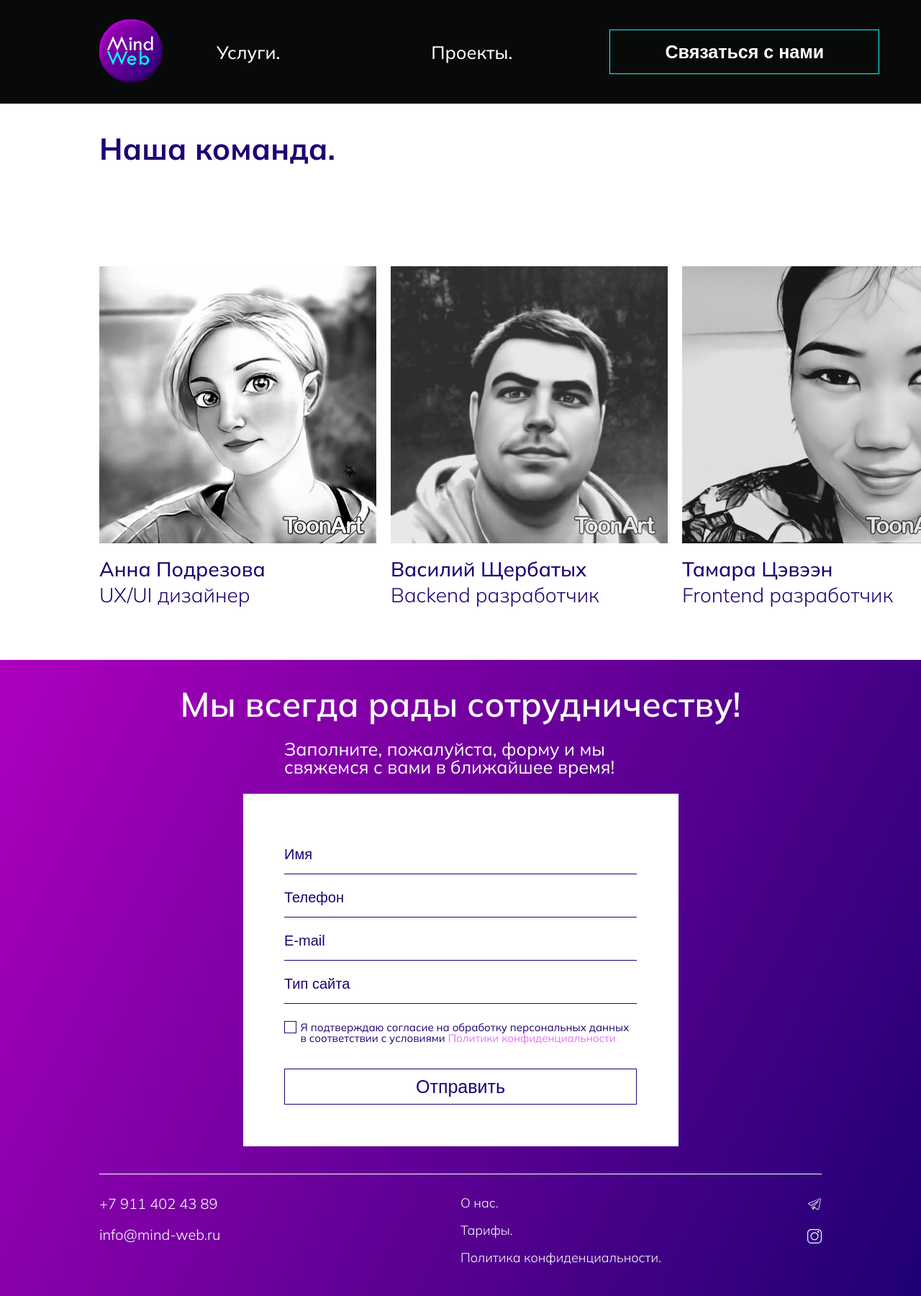
After one commit to vash050/mind_web, a Django app: page /team/ in a window 1280 px wide. The commit adds this page. Shown: the whole page at 72% size. Run offline with Django 4.2, Linux system fonts and the light colour scheme; some libraries are stand-ins or nearby versions.

Commit message:
team.html

```diff
--- /dev/null
+++ b/mainapp/templates/mainapp/includes/inc__header.html
@@ -0,0 +1,87 @@
+{% load static %}
+
+    <header class="flex header black-bgr">
+        <nav class="main-nav">
+            <ul class="flex main-nav-list">
+                <li>
+                    <a href="{% url 'mainapp:index' %}">
+                        <img class="logo" alt="MindWeb logo" src="{% static 'img/logo.svg' %}"/>
+                    </a>
+                </li>
+                <li class="main-nav-list-li">
+                    <a class="main-nav-link" href="{% url 'mainapp:service' %}"
+                    >Услуги.
+                        <svg viewBox="0 0 104 52" fill="none" class="svg-main-menu">
+                            <path
+                                    class="path"
+                                    d="M42.5 7C42.5 7 15.9999 6 6.99996 12.5C-1.99999 19 1.99999 29.5 3.99997 33.5C5.99994 37.5 9.49997 45 24.5 49C39.5 53 62.5 51 72.9999 49C83.4999 47 92.9999 46.5 99.4999 37.5C106 28.5 103 21.5 91.9999 15C80.9999 8.5 74.3412 7.78516 62.5 5C52.1239 2.55946 35.5 1 35.5 1"
+                            />
+                        </svg>
+                    </a>
+                </li>
+                <li class="main-nav-list-li">
+                    <a class="main-nav-link" href="{% url 'mainapp:team' %}"
+                    >Проекты.
+                        <svg viewBox="0 0 104 52" fill="none" class="svg-main-menu">
+                            <path
+                                    class="path"
+                                    d="M42.5 7C42.5 7 15.9999 6 6.99996 12.5C-1.99999 19 1.99999 29.5 3.99997 33.5C5.99994 37.5 9.49997 45 24.5 49C39.5 53 62.5 51 72.9999 49C83.4999 47 92.9999 46.5 99.4999 37.5C106 28.5 103 21.5 91.9999 15C80.9999 8.5 74.3412 7.78516 62.5 5C52.1239 2.55946 35.5 1 35.5 1"
+                            />
+                        </svg>
+                    </a>
+                </li>
+            </ul>
+        </nav>
+
+        <div class="flex main-nav-list">
+            <button class="btn-nav">Связаться с нами</button>
+            <div class="flex burger-menu-block openNav" id="openNav">
+                <div class="burger-menu openNav">&nbsp;</div>
+            </div>
+        </div>
+    </header>
+    <div id="mySidenav" class="sidenav">
+        <ul id="myDropdown" class="flex menu__list">
+            <li id="closeNav" class="closebtn accent-font closeNav">&times;</li>
+            <li class="sidenav-link-mobil">
+                <a href="service.html" id="meLink" class="sidenav-link main-nav-link meLink">
+                    Услуги.
+                </a>
+            </li>
+            <li class="sidenav-link-mobil">
+                <a href="#" id="meLink" class="sidenav-link main-nav-link meLink">
+                    Проекты.
+                </a>
+            </li>
+            <li>
+                <a href="team.html" id="meLink" class="sidenav-link main-nav-link meLink">
+                    О нас.
+                    <svg viewBox="0 0 104 52" fill="none" class="svg svg-sidenav">
+                        <path
+                                class="path"
+                                d="M42.5 7C42.5 7 15.9999 6 6.99996 12.5C-1.99999 19 1.99999 29.5 3.99997 33.5C5.99994 37.5 9.49997 45 24.5 49C39.5 53 62.5 51 72.9999 49C83.4999 47 92.9999 46.5 99.4999 37.5C106 28.5 103 21.5 91.9999 15C80.9999 8.5 74.3412 7.78516 62.5 5C52.1239 2.55946 35.5 1 35.5 1"
+                        />
+                    </svg>
+                </a>
+            </li>
+            <li>
+                <a href="service.html" class="main-nav-link sidenav-link ">
+                    Тарифы.
+                    <svg viewBox="0 0 104 52" fill="none" class="svg svg-sidenav-long">
+                        <path
+                                class="path"
+                                d="M42.5 7C42.5 7 15.9999 6 6.99996 12.5C-1.99999 19 1.99999 29.5 3.99997 33.5C5.99994 37.5 9.49997 45 24.5 49C39.5 53 62.5 51 72.9999 49C83.4999 47 92.9999 46.5 99.4999 37.5C106 28.5 103 21.5 91.9999 15C80.9999 8.5 74.3412 7.78516 62.5 5C52.1239 2.55946 35.5 1 35.5 1"
+                        />
+                    </svg>
+                </a>
+            </li>
+        </ul>
+        <div class="flex menu__list menu__list-mobil">
+            <p class="sidenav-contact">+7 911 402 43 89</p>
+            <p class="sidenav-contact">info@mind-web.ru</p>
+            <div class="flex sidenav-social-media">
+                <img src="{% static 'img/telegram.svg' %}" alt="telegram-icon">
+                <img src="{% static 'img/instagram.svg' %}" alt="instagram-icon">
+            </div>
+        </div>
+    </div>
--- a/mainapp/templates/mainapp/index.html
+++ b/mainapp/templates/mainapp/index.html
@@ -25,7 +25,7 @@
                         </a>
                     </li>
                     <li class="main-nav-list-li">
-                        <a class="main-nav-link" href="#">Проекты.
+                        <a class="main-nav-link" href="{% url 'mainapp:team' %}">Проекты.
                             <svg viewBox="0 0 104 52" fill="none" class="svg svg-main-menu-big">
                                 <path
                                         class="path"
--- a/mainapp/templates/mainapp/team.html
+++ b/mainapp/templates/mainapp/team.html
@@ -1,131 +1,29 @@
-<!DOCTYPE html>
-<html lang="en">
-  <head>
-    <meta charset="UTF-8" />
-    <meta http-equiv="X-UA-Compatible" content="IE=edge" />
-    <meta name="viewport" content="width=device-width, initial-scale=1.0" />
-    <link rel="preconnect" href="https://fonts.googleapis.com" />
-    <link rel="preconnect" href="https://fonts.gstatic.com" crossorigin />
-    <link
-      href="https://fonts.googleapis.com/css2?family=Mulish:wght@300;400;500;600;700&family=Nunito:wght@300;400;600&display=swap"
-      rel="stylesheet"
-    />
-    <link rel="stylesheet" href="css/general.css" />
-    <link rel="stylesheet" href="css/style.css" />
-    <link rel="stylesheet" href="css/queries.css" />
-    <script src="js/sidebar.js" defer></script>
-    <script src="js/swiperForTablet.js" defer></script>
+{% extends 'mainapp/base.html' %}
+{% load static %}
 
-    <script src="https://cdnjs.cloudflare.com/ajax/libs/gsap/3.8.0/gsap.min.js"></script>
-    <link
-      rel="stylesheet"
-      href="https://unpkg.com/swiper/swiper-bundle.min.css"
-    />
-    <script src="https://unpkg.com/swiper/swiper-bundle.min.js"></script>
 
-    <title>MindWeb - команда</title>
-  </head>
+{% block conteiner %}
+
+
     <body>
-    <header class="flex header black-bgr">
-      <nav class="main-nav">
-        <ul class="flex main-nav-list">
-          <li>
-            <a href="index.html">
-              <img class="logo" alt="MindWeb logo" src="img/logo.svg" />
-            </a>
-          </li>
-          <li class="main-nav-list-li">
-            <a class="main-nav-link" href="service.html"
-              >Услуги.
-              <svg viewBox="0 0 104 52" fill="none" class="svg-main-menu">
-                <path
-                  class="path"
-                  d="M42.5 7C42.5 7 15.9999 6 6.99996 12.5C-1.99999 19 1.99999 29.5 3.99997 33.5C5.99994 37.5 9.49997 45 24.5 49C39.5 53 62.5 51 72.9999 49C83.4999 47 92.9999 46.5 99.4999 37.5C106 28.5 103 21.5 91.9999 15C80.9999 8.5 74.3412 7.78516 62.5 5C52.1239 2.55946 35.5 1 35.5 1"
-                />
-              </svg>
-            </a>
-          </li>
-          <li class="main-nav-list-li">
-            <a class="main-nav-link" href="#"
-              >Проекты.
-              <svg viewBox="0 0 104 52" fill="none" class="svg-main-menu">
-                <path
-                  class="path"
-                  d="M42.5 7C42.5 7 15.9999 6 6.99996 12.5C-1.99999 19 1.99999 29.5 3.99997 33.5C5.99994 37.5 9.49997 45 24.5 49C39.5 53 62.5 51 72.9999 49C83.4999 47 92.9999 46.5 99.4999 37.5C106 28.5 103 21.5 91.9999 15C80.9999 8.5 74.3412 7.78516 62.5 5C52.1239 2.55946 35.5 1 35.5 1"
-                />
-              </svg>
-            </a>
-          </li>
-        </ul>
-      </nav>
 
-      <div class="flex main-nav-list">
-        <button class="btn-nav">Связаться с нами</button>
-        <div class="flex burger-menu-block openNav" id="openNav">
-          <div class="burger-menu openNav">&nbsp;</div>
-        </div>
-      </div>
-    </header>
-    <div id="mySidenav" class="sidenav">
-      <ul id="myDropdown" class="flex menu__list">
-          <li id="closeNav" class="closebtn accent-font closeNav">&times;</li>
-          <li class="sidenav-link-mobil">
-            <a href="service.html" id="meLink" class="sidenav-link main-nav-link meLink">
-              Услуги.
-          </a>
-        </li>
-        <li class="sidenav-link-mobil">
-          <a href="#" id="meLink" class="sidenav-link main-nav-link meLink">
-            Проекты.
-        </a>
-      </li>
-          <li>
-            <a href="team.html" id="meLink" class="sidenav-link main-nav-link meLink">
-              О нас.
-            <svg viewBox="0 0 104 52" fill="none" class="svg svg-sidenav">
-              <path
-                class="path"
-                d="M42.5 7C42.5 7 15.9999 6 6.99996 12.5C-1.99999 19 1.99999 29.5 3.99997 33.5C5.99994 37.5 9.49997 45 24.5 49C39.5 53 62.5 51 72.9999 49C83.4999 47 92.9999 46.5 99.4999 37.5C106 28.5 103 21.5 91.9999 15C80.9999 8.5 74.3412 7.78516 62.5 5C52.1239 2.55946 35.5 1 35.5 1"
-              />
-            </svg>
-          </a>
-        </li>
-          <li>
-            <a href="service.html" class="main-nav-link sidenav-link ">
-              Тарифы.
-            <svg viewBox="0 0 104 52" fill="none" class="svg svg-sidenav-long">
-              <path
-                class="path"
-                d="M42.5 7C42.5 7 15.9999 6 6.99996 12.5C-1.99999 19 1.99999 29.5 3.99997 33.5C5.99994 37.5 9.49997 45 24.5 49C39.5 53 62.5 51 72.9999 49C83.4999 47 92.9999 46.5 99.4999 37.5C106 28.5 103 21.5 91.9999 15C80.9999 8.5 74.3412 7.78516 62.5 5C52.1239 2.55946 35.5 1 35.5 1"
-              />
-            </svg>
-          </a>
-        </li>
-      </ul>
-      <div class="flex menu__list menu__list-mobil">
-      <p class="sidenav-contact">+7 911 402 43 89</p>
-      <p class="sidenav-contact">info@mind-web.ru</p>
-      <div class="flex sidenav-social-media">
-        <img src="img/telegram.svg" alt="telegram-icon">
-        <img src="img/instagram.svg" alt="instagram-icon">
-      </div>
-    </div>
-  </div>
+    {% include 'mainapp/includes/inc__header.html' %}
+
     <section class="team-desctop">
         <h2 class="container h2 h2-section">Наша команда.</h2>
         <div class="container grid grid--3-cols team">
             <div>
-          <img src="img/anna.jpg" class="team-img" alt="Анна Подрезова" />
+                <img src="{% static 'img/anna.jpg' %}" class="team-img" alt="Анна Подрезова"/>
                 <p class="name">Анна Подрезова</p>
                 <p class="profession">UX/UI дизайнер</p>
             </div>
             <div>
-          <img src="img/vasilij.jpg" class="team-img" alt="Василий Щербатых" />
+                <img src="{% static 'img/vasilij.jpg' %}" class="team-img" alt="Василий Щербатых"/>
                 <p class="name">Василий Щербатых</p>
                 <p class="profession">Backend разработчик</p>
             </div>
             <div>
-          <img src="img/tamara.jpg" class="team-img" alt="Тамара Цэвээн" />
+                <img src="{% static 'img/tamara.jpg' %}" class="team-img" alt="Тамара Цэвээн"/>
                 <p class="name">Тамара Цэвээн</p>
                 <p class="profession">Frontend разработчик</p>
             </div>
@@ -136,21 +34,21 @@
         <div class="swiper mySwiperTeam">
             <div class="swiper-wrapper">
                 <div class="flex swiper-slide swiper-slide-team">
-            <img src="img/anna.jpg" alt="Анна Подрезова" />
+                    <img src="{% static 'img/anna.jpg' %}" alt="Анна Подрезова"/>
                     <div>
                         <p class="name">Анна Подрезова</p>
                         <p class="profession">UX/UI дизайнер</p>
                     </div>
                 </div>
                 <div class="flex swiper-slide swiper-slide-team">
-            <img src="img/vasilij.jpg" alt="Василий Щербатых" />
+                    <img src="{% static 'img/vasilij.jpg' %}" alt="Василий Щербатых"/>
                     <div>
                         <p class="name">Василий Щербатых</p>
                         <p class="profession">Backend разработчик</p>
                     </div>
                 </div>
                 <div class="flex swiper-slide swiper-slide-team">
-            <img src="img/tamara.jpg" alt="Тамара Цэвээн" />
+                    <img src="{% static 'img/tamara.jpg' %}" alt="Тамара Цэвээн"/>
                     <div>
                         <p class="name">Тамара Цэвээн</p>
                         <p class="profession">Frontend разработчик</p>
@@ -202,7 +100,7 @@
                 />
 
                 <label for="policy" class="label-form">
-            <input type="checkbox" name="policy" id="policy" required />
+                    <input type="checkbox" name="policy" id="policy" required/>
                     <span
                     >Я подтверждаю согласие на обработку персональных данных в
               соответствии с условиями
@@ -240,4 +138,4 @@
         </div>
     </footer>
     </body>
-</html>
+{% endblock %}
--- a/mainapp/urls.py
+++ b/mainapp/urls.py
@@ -9,4 +9,5 @@ app_name = 'mainapp'
 urlpatterns = [
     path('', mainapp.index, name='index'),
     path('service/', mainapp.service, name='service'),
+    path('team/', mainapp.team, name='team'),
 ]
--- a/mainapp/views.py
+++ b/mainapp/views.py
@@ -3,8 +3,8 @@ from django.shortcuts import render
 
 def index(request):
     """
-        main page
-        """
+    main page
+    """
     title = 'главная'
     content = {
         "title": title,
@@ -14,10 +14,21 @@ def index(request):
 
 def service(request):
     """
-        main page
-        """
+    service page
+    """
     title = 'MindWeb - услуги'
     content = {
         "title": title,
     }
     return render(request, 'mainapp/service.html', context=content)
+
+
+def team(request):
+    """
+    team page
+    """
+    title = 'MindWeb - команда'
+    content = {
+        "title": title,
+    }
+    return render(request, 'mainapp/team.html', context=content)
```
Also changed, not shown: mainapp/templates/mainapp/service.html (+55 -139 lines). Lines whose indentation alone changed are shown as unchanged.
